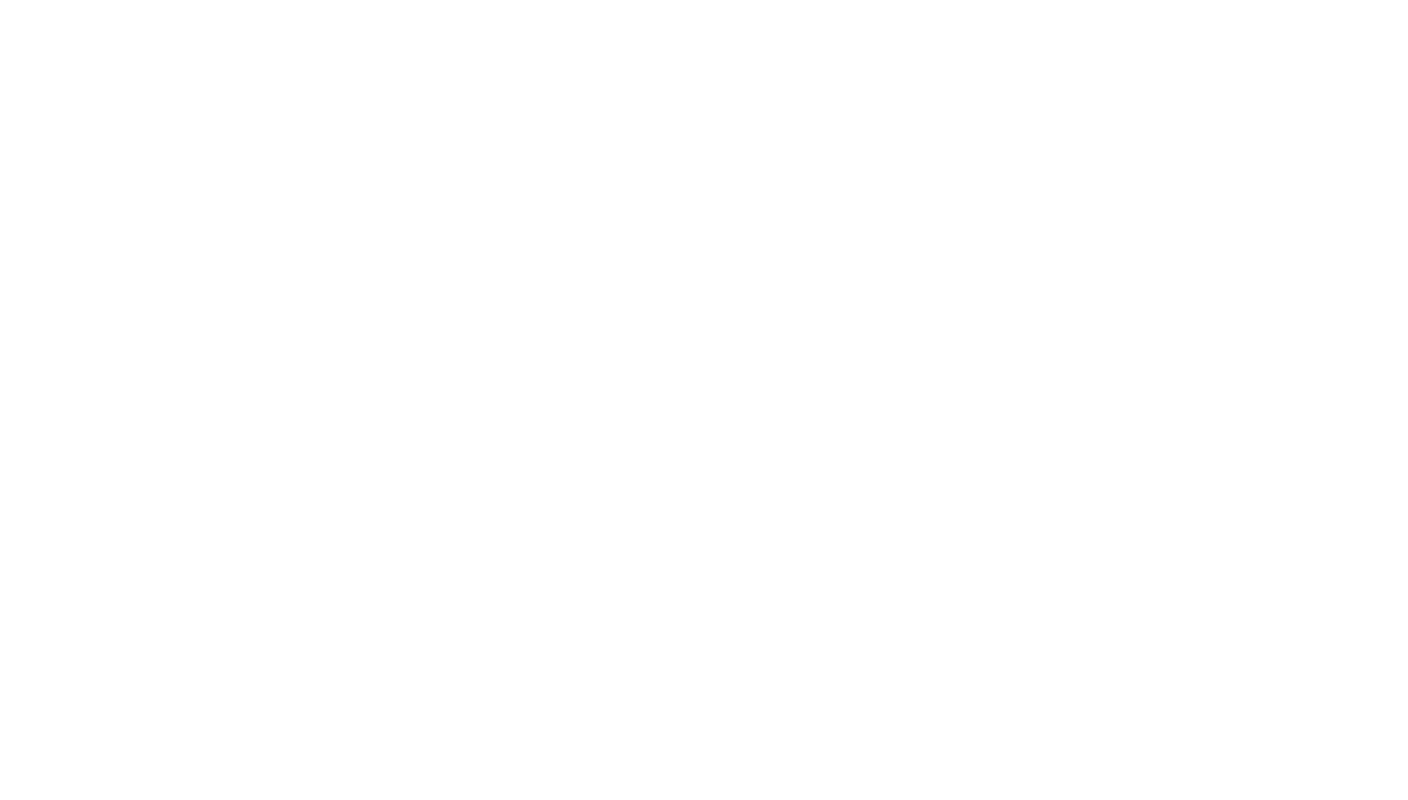
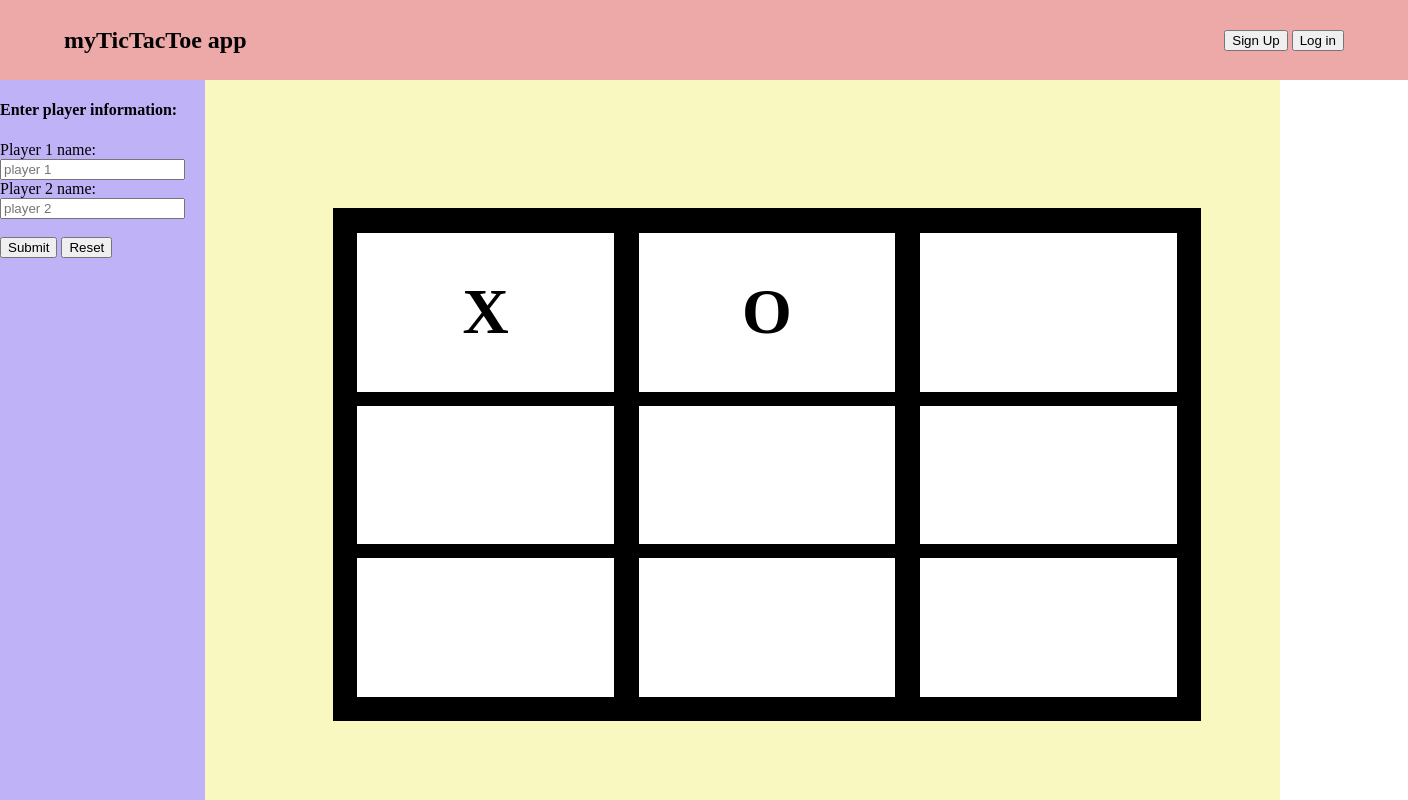
Before and after one commit to KD-67/tic-tac-toe, a plain HTML site: page index.html in a window 1280 px wide. Shown: the whole page, 1408 px wide, since content can reach past the window. Drawn offline with Linux system fonts and the light colour scheme.

Commit message:
basic HTML structure and CSS styling

```diff
--- a/index.html
+++ b/index.html
@@ -1,14 +1,55 @@
 <!DOCTYPE html>
 <html lang="en">
-<head>
-    <meta charset="UTF-8">
-    <meta http-equiv="X-UA-Compatible" content="IE=edge">
-    <meta name="viewport" content="width=device-width, initial-scale=1.0">
+  <head>
+    <meta charset="UTF-8" />
+    <meta http-equiv="X-UA-Compatible" content="IE=edge" />
+    <meta name="viewport" content="width=device-width, initial-scale=1.0" />
     <title>Tic-Tac-Toe</title>
-    <link rel="stylesheet" href="style.css">
+    <link rel="stylesheet" href="style.css" />
     <script src="script.js" defer></script>
-</head>
-<body>
-
-</body>
+  </head>
+  <body>
+    <div class="container">
+      <nav>
+        <div class="logo">
+          <h1>myTicTacToe app</h1>
+        </div>
+        <div class="btns">
+          <button>Sign Up</button>
+          <button>Log in</button>
+        </div>
+      </nav>
+      <div class="main-page">
+        <div class="sidebar">
+          <form action="">
+            <h4>Enter player information:</h4>
+            <label for="player1-name">Player 1 name:</label>
+            <input type="text" id="player1-name" placeholder="player 1" />
+            <label for="player2-name">Player 2 name:</label>
+            <input type="text" id="player2-name" placeholder="player 2" />
+            <br /><br />
+            <button type="submit">Submit</button>
+            <button type="reset">Reset</button>
+          </form>
+        </div>
+        <div class="gameplay">
+          <div class="gameboard">
+            <div class="gamesquare">
+              <h1>X</h1>
+            </div>
+            <div class="gamesquare">
+              <h1>O</h1>
+            </div>
+            <div class="gamesquare"></div>
+            <div class="gamesquare"></div>
+            <div class="gamesquare"></div>
+            <div class="gamesquare"></div>
+            <div class="gamesquare"></div>
+            <div class="gamesquare"></div>
+            <div class="gamesquare"></div>
+          </div>
+        </div>
+      </div>
+    </div>
+  </body>
 </html>
--- a/script.js
+++ b/script.js
@@ -0,0 +1,12 @@
+// Modules:
+
+
+
+// Factories:
+
+const playerFactory = (name, position) => {
+  return {
+    name,
+    position,
+  };
+};
--- a/style.css
+++ b/style.css
@@ -0,0 +1,64 @@
+:root {
+  --nav-bgc: rgb(237, 168, 168);
+  --sidebar-bgc: rgb(191, 178, 246);
+  --gameplay-bgc: rgb(249, 248, 193);
+  --gameboard-bgc: black;
+  --gamesquare-bgc: white;
+}
+
+body {
+  margin: 0;
+  padding: 0;
+}
+
+.container {
+  width: 100%;
+  height: 100vh;
+}
+
+nav {
+  background-color: var(--nav-bgc);
+  padding: 0 5%;
+  width: 100%;
+  height: 10%;
+  display: flex;
+  justify-content: space-between;
+  align-items: center;
+}
+
+.main-page {
+  display: flex;
+  width: 100%;
+  height: 90%;
+}
+
+.sidebar {
+  background-color: var(--sidebar-bgc);
+  flex: 1;
+}
+
+.gameplay {
+  background-color: var(--gameplay-bgc);
+  padding: 10%;
+  flex: 4;
+}
+
+.gameboard {
+  background-color: var(--gameboard-bgc);
+  padding: 3%;
+  width: 100%;
+  height: 100%;
+  display: grid;
+  grid-template: repeat(3, 1fr) / repeat(3, 1fr);
+  gap: 3%;
+}
+
+.gamesquare {
+  background-color: var(--gamesquare-bgc);
+  display: grid;
+  place-items: center;
+}
+
+.gamesquare h1 {
+  font-size: 4rem;
+}
```
